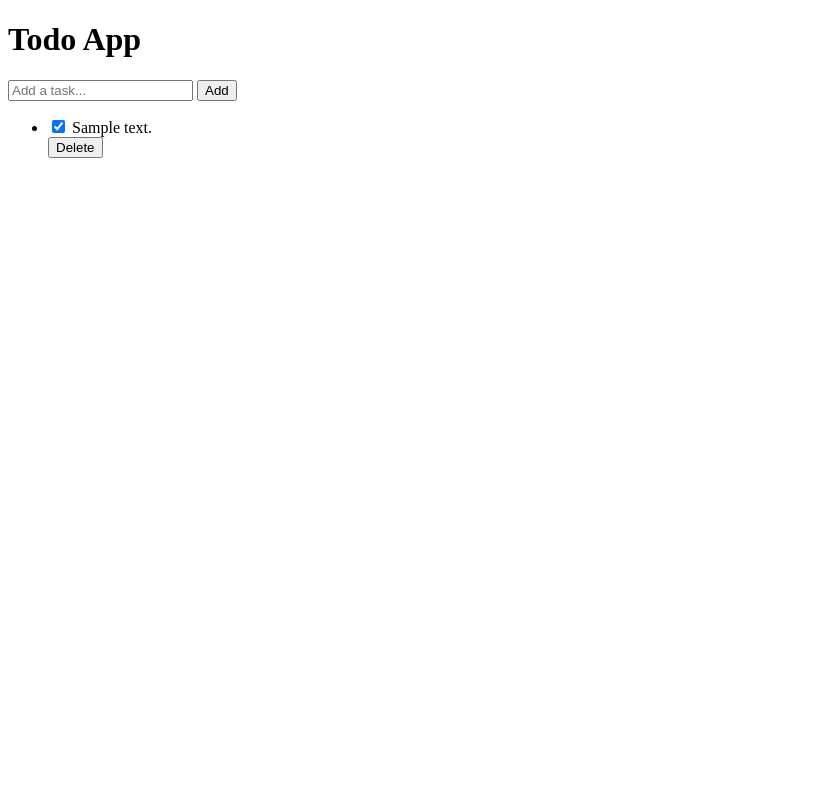
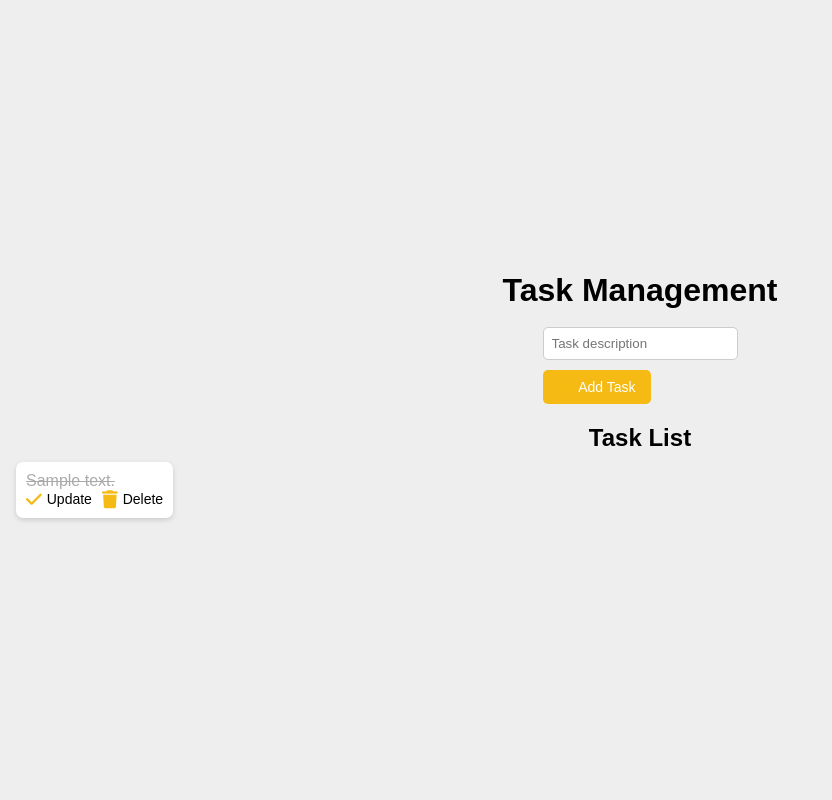
Before and after one commit to Craigryy/Twizt, a Flask app: page / in a window 1280 px wide. Shown: the whole page, without its empty margins (0-832 px from the left). Run offline with Flask 3, Linux system fonts and the light colour scheme; a database or web service that is not in the repository returns one stand-in record (values such as "Sample title"); some libraries are stand-ins or nearby versions.

Commit message:
updated the css

```diff
--- a/static/style.css
+++ b/static/style.css
@@ -0,0 +1,101 @@
+* {
+    padding: 0;
+    margin: 0;
+    box-sizing: border-box;
+  }
+
+  body {
+    font-family: "Montserrat", sans-serif;
+    background: #eee;
+  }
+
+  .container {
+    display: flex;
+    flex-direction: column;
+    align-items: center;
+    justify-content: center;
+    height: 100vh;
+    padding: 0 16px;
+  }
+
+  .task-form {
+    margin-bottom: 20px;
+    text-align: center;
+  }
+
+  .task-form input {
+    width: 100%;
+    padding: 8px;
+    border: 1px solid #ccc;
+    border-radius: 5px;
+    margin-bottom: 10px;
+  }
+
+  .task-form button {
+    background-color: #f5ba13;
+    color: white;
+    border: none;
+    border-radius: 5px;
+    padding: 8px 15px;
+    font-size: 14px;
+    cursor: pointer;
+    transition: background-color 0.3s ease;
+  }
+
+  .task-form button:hover {
+    background-color: #e69500;
+  }
+
+  .task-list {
+    display: flex;
+    flex-wrap: wrap;
+    justify-content: space-between;
+    width: 100%;
+  }
+
+  .task-item {
+    background: #fff;
+    border-radius: 7px;
+    box-shadow: 0 2px 5px #ccc;
+    padding: 10px;
+    margin: 10px 0;
+    width: 30; /* Adjust the width here */
+    display: flex;
+    flex-direction: column;
+  }
+
+  .completed-task {
+    text-decoration: line-through;
+    color: #aaa;
+  }
+
+  .task-buttons {
+    display: flex;
+    gap: 10px;
+  }
+
+  button {
+    background: none;
+    border: none;
+    cursor: pointer;
+    font-size: 14px;
+    display: flex;
+    align-items: center;
+    border-radius: 50%;
+
+  }
+
+  button i {
+    font-size: 18px;
+    color: #f5ba13;
+    margin-right: 5px;
+    border-radius: 50%;
+  }
+
+  button:focus {
+    outline: none;
+  }
+
+  button:hover i {
+    color: #e69500;
+  }
--- a/templates/index.html
+++ b/templates/index.html
@@ -1,28 +1,39 @@
 <!DOCTYPE html>
 <html>
 <head>
-    <link rel="stylesheet" href="{{ url_for('static', filename='style.css') }}">
+    <title>Task Management</title>
+    <link rel="stylesheet" type="text/css" href="{{ url_for('static', filename='style.css') }}">
+    <link rel="stylesheet" href="https://cdnjs.cloudflare.com/ajax/libs/font-awesome/6.0.0-beta3/css/all.min.css" integrity="sha384-Gn5384xqQ1aoWXA+058RXPxPg6fy4IWvTNh0E263XmFcJlSAwiGgFAW/dAiS6JXm" crossorigin="anonymous">
 </head>
 <body>
-    <h1>Todo App</h1>
-    <form action="/add_task" method="post">
-        <input type="text" name="task_description" placeholder="Add a task...">
-        <button type="submit">Add</button>
-    </form>
-    <ul>
-        {% for task in tasks %}
-            <li>
-                <input type="checkbox" {% if task.completed %}checked{% endif %}
-                       onchange="document.getElementById('update-form-{{ task._id }}').submit()">
-                {{ task.description }}
-                <form id="update-form-{{ task._id }}" action="/update_task/{{ task._id }}" method="post">
-                    <input type="hidden" name="_method" value="post">
-                </form>
-                <form action="/delete_task/{{ task._id }}" method="post" class="delete-form">
-                    <button type="submit">Delete</button>
-                </form>
-            </li>
-        {% endfor %}
-    </ul>
+    <div class="container">
+        <h1>Task Management</h1>
+        <br/>
+
+
+        <!-- Form to add a new task -->
+        <form class="task-form" action="/add_task" method="POST">
+            <input type="text" name="task_description" placeholder="Task description" required>
+            <button type="submit"><i class="fas fa-plus"></i> Add Task</button>
+        </form>
+
+        <h2>Task List</h2>
+        <div class="task-list">
+            <!-- Loop through tasks and display them -->
+            {% for task in tasks %}
+            <div class="task-item">
+                <span class="{{ 'completed-task' if task.completed else '' }}">{{ task.description }}</span>
+                <div class="task-buttons">
+                    <form action="/update_task/{{ task._id }}" method="POST">
+                        <button class="update-button" type="submit"><i class="fas fa-check"></i> Update</button>
+                    </form>
+                    <form action="/delete_task/{{ task._id }}" method="POST">
+                        <button class="delete-button" type="submit"><i class="fas fa-trash"></i> Delete</button>
+                    </form>
+                </div>
+            </div>
+            {% endfor %}
+        </div>
+    </div>
 </body>
 </html>
```
